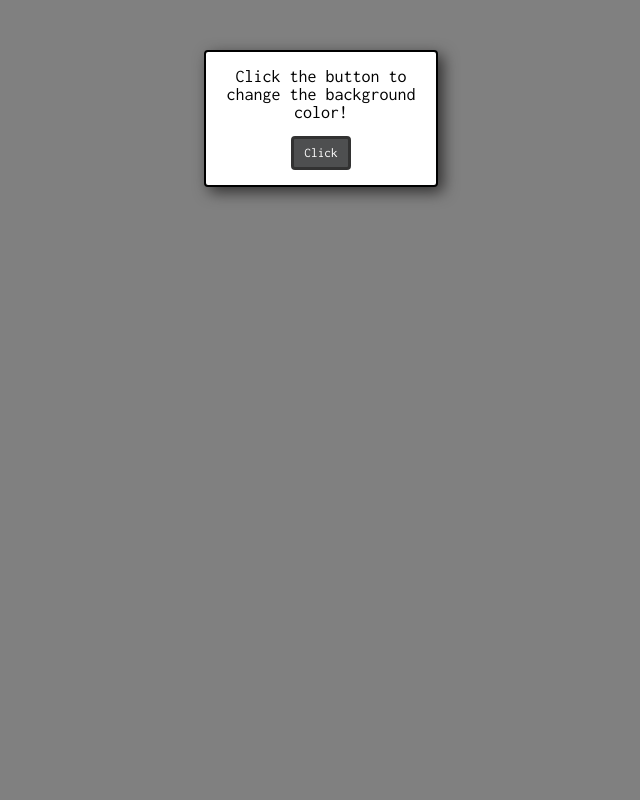
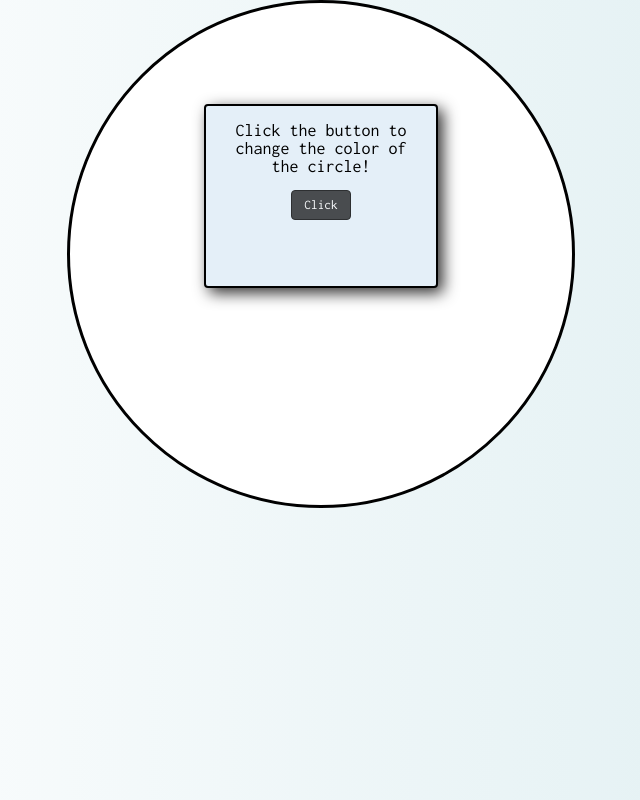
Before and after one commit to moonendesign/changeBackground, a plain HTML site: page index.html in a window 1280 px wide. Shown: the whole page, without its empty margins (319-959 px from the left). Drawn offline with Linux system fonts and the light colour scheme.

Commit message:
Changes overall look and feel

```diff
--- a/app.js
+++ b/app.js
@@ -1,10 +1,6 @@
-
-
-
-
 function changeColor() {
     var randomColor = Math.floor(Math.random()*16777215).toString(16);
-        document.body.style.backgroundColor = '#' + randomColor;
+        document.getElementById("wrapper").style.backgroundColor = '#' + randomColor;
         document.getElementById("color").style.color = '#' + randomColor;
         color.innerHTML = "#" + randomColor;
         return true;
--- a/index.html
+++ b/index.html
@@ -14,15 +14,12 @@
         <link rel="stylesheet" href="style.css">
     </head>
     <body>
-        <div id="menu"><h1>Click the button to change the background color!</h1>
-            <span id="color"></span>
-        <button type="submit" onClick="changeColor()">Click</button>
-    </div>
-
-
-
-
-
+        <div id="wrapper">
+            <div id="menu"><h1>Click the button to change the color of the circle!</h1>
+            <button type="submit" onClick="changeColor()">Click</button>
+            <div id="color"></div>
+            </div>
+        </div>
         <script src="app.js" async defer></script>
     </body>
 </html>
--- a/style.css
+++ b/style.css
@@ -2,7 +2,9 @@
 
 body {
     font-family: 'Inconsolata', monospace;
-    background-color:grey;
+    background: rgb(255,255,255);
+    background: linear-gradient(90deg, rgba(255,255,255,1) 0%, rgba(222,238,241,1) 100%);
+    height: 100%;
 }
 
 h1 {
@@ -14,14 +16,14 @@ button {
     font-family: 'Inconsolata', monospace;
     color:white;
     background-color: rgb(35, 36, 37);
-    border: solid 3px black;
+    border: solid 1px black;
     border-radius: 4px;
     padding: 7px;
     width:60px;
     opacity: 0.8;
     transition: opacity 0.5s ease-in-out;
     display:block;
-    margin: 10px auto 0px auto;
+    margin: 10px auto 15px auto;
 }
 
 button:hover {
@@ -34,12 +36,26 @@ button:hover {
     width: 200px;
     padding:15px;
     margin: 50px auto;
-    background-color: white;
+    background-color: #e4eff8;
     border-radius: 4px;
     box-shadow: 5px 5px 15px rgb(48, 47, 47);
+    height: 150px;
 }
 
-span {
+#color {
     font-family: 'Inconsolata', monospace;
     color: black;
+    font-size: 16px;
+    -webkit-text-stroke-width: 1px;
+    -webkit-text-stroke-color: black;
 }
+
+#wrapper {
+    width: 400px;
+    height: 400px;
+    background: white;
+    margin: 0 auto;
+    padding: 4%;
+    border-radius: 50%;
+    border: 3px solid black;
+}
```
